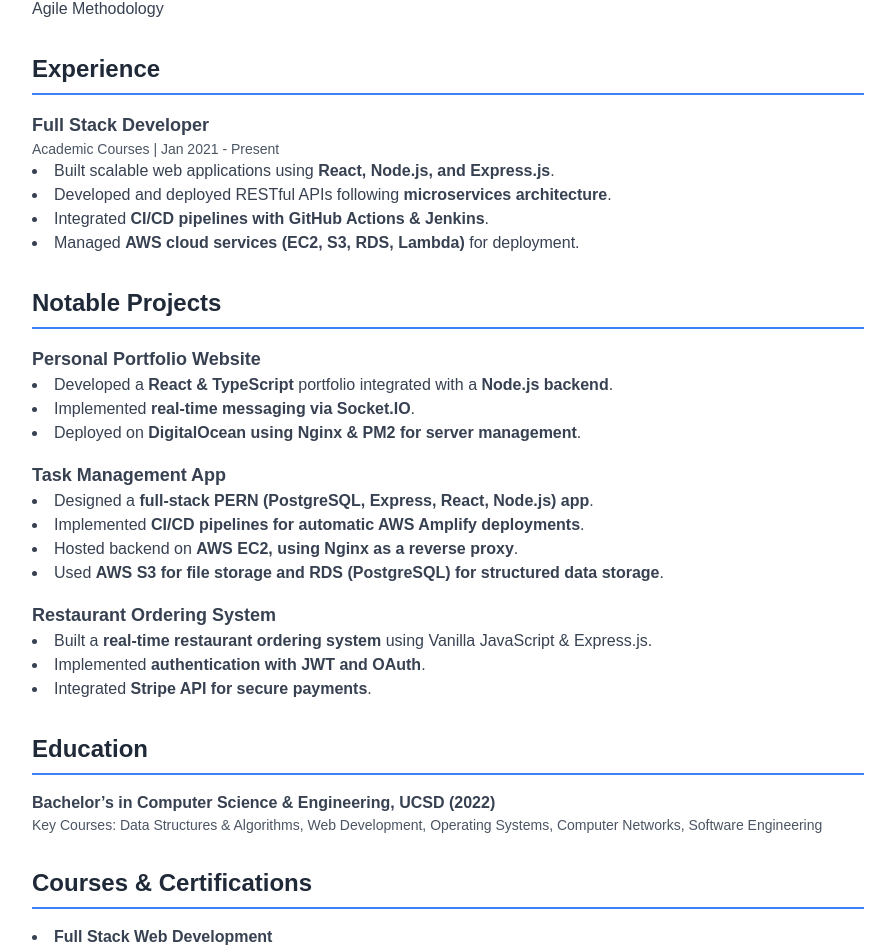
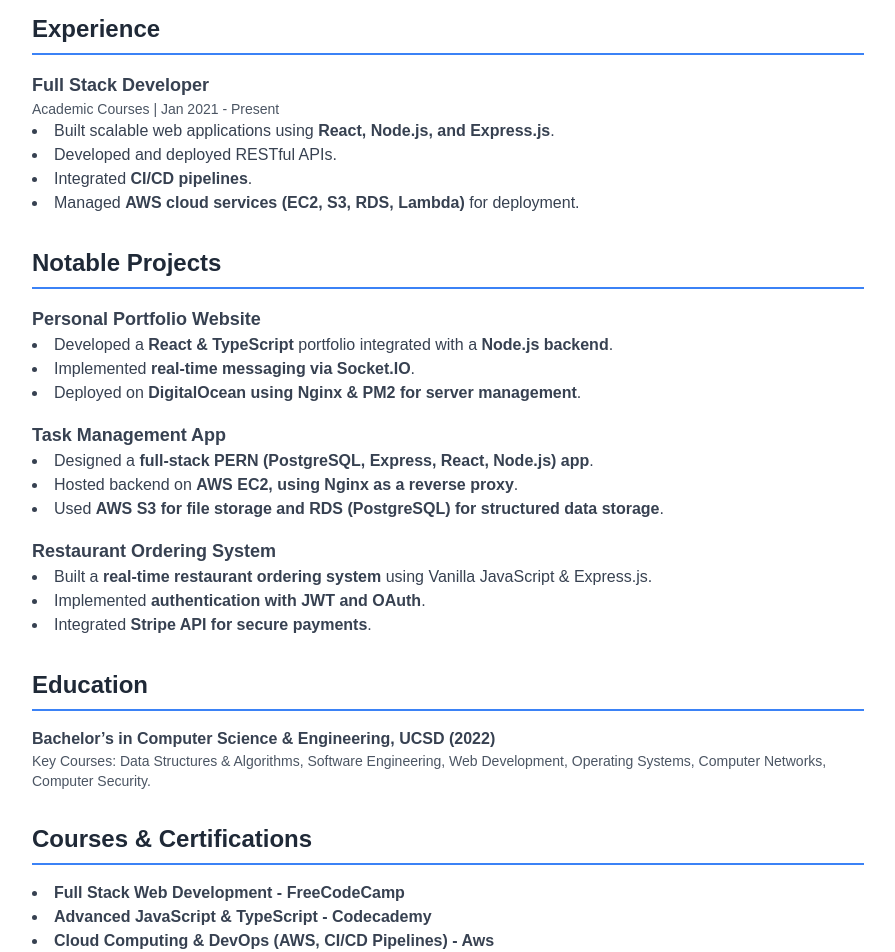
Before and after one commit to streda/personal-portfolio-production, a React (Create React App) app: page /resume in a window 1280 px wide. Shown: the part 605-1557 px from the top of the page, without its empty margins (192-1087 px from the left). Built offline with nearby package versions, Linux system fonts and the light colour scheme.

Commit message:
personal-portfolio-version

```diff
--- a/src/components/Projects.tsx
+++ b/src/components/Projects.tsx
@@ -6,7 +6,7 @@
     title: 'Portfolio Website',
     description:
       'My personal portfolio website showcasing my skills and projects.',
-    technologies: ['React', 'TypeScript', 'Tailwind CSS', 'Digital Ocean'],
+    technologies: ['React', 'TypeScript', 'Websocket', 'Tailwind CSS', 'Digital Ocean'],
     githubLink: 'https://github.com/streda/personal-portfolio-production.git',
     liveDemo: 'https://stredaweb.dev/'
   },
@@ -31,7 +31,7 @@
     title: 'To-do List App',
     description:
       'A digital tool that allows users to create and manage lists of tasks they need to complete, such as marking items as finished and active.',
-    technologies: ['React', 'Redux', 'JavaScript', 'Node.js', 'PostgreSQL','AWS', 'Web Socket'],
+    technologies: ['React', 'JavaScript', 'Node.js', 'PostgreSQL', 'AWS'],
     githubLink: 'https://github.com/streda/to-do-list.git',
     liveDemo: 'https://mytodolistapps.com'
   }
--- a/src/components/Resume.tsx
+++ b/src/components/Resume.tsx
@@ -35,11 +35,10 @@
             <li>React (Hooks, Context API, Redux)</li>
             <li>Node.js</li>
             <li>Express.js</li>
-            <li>Microservices Architecture</li>
             <li>SQL Server & PostgreSQL</li>
             <li>MongoDB (NoSQL)</li>
             <li>RESTful APIs & GraphQL</li>
-            <li>CI/CD Pipelines (Jenkins, GitHub Actions)</li>
+            <li>CI/CD Pipelines</li>
             <li>Unit Testing (Jest, Mocha)</li>
             <li>AWS (EC2, S3, RDS, Lambda, Amplify)</li>
             <li>Software Configuration Management (Git, GitLab, Github)</li>
@@ -59,8 +58,8 @@
               <p className="text-sm text-gray-600">Academic Courses | Jan 2021 - Present</p>
               <ul className="list-disc list-inside">
                 <li>Built scalable web applications using <strong>React, Node.js, and Express.js</strong>.</li>
-                <li>Developed and deployed RESTful APIs following <strong>microservices architecture</strong>.</li>
-                <li>Integrated <strong>CI/CD pipelines with GitHub Actions & Jenkins</strong>.</li>
+                <li>Developed and deployed RESTful APIs.</li>
+                <li>Integrated <strong>CI/CD pipelines</strong>.</li>
                 <li>Managed <strong>AWS cloud services (EC2, S3, RDS, Lambda)</strong> for deployment.</li>
               </ul>
             </div>
@@ -86,7 +85,6 @@
               <h3 className="text-lg font-semibold">Task Management App</h3>
               <ul className="list-disc list-inside">
                 <li>Designed a <strong>full-stack PERN (PostgreSQL, Express, React, Node.js) app</strong>.</li>
-                <li>Implemented <strong>CI/CD pipelines for automatic AWS Amplify deployments</strong>.</li>
                 <li>Hosted backend on <strong>AWS EC2, using Nginx as a reverse proxy</strong>.</li>
                 <li>Used <strong>AWS S3 for file storage and RDS (PostgreSQL) for structured data storage</strong>.</li>
               </ul>
@@ -112,7 +110,7 @@
             <strong>Bachelor’s in Computer Science & Engineering, UCSD (2022)</strong>
           </p>
           <p className="text-gray-600 text-sm">
-            Key Courses: Data Structures & Algorithms, Web Development, Operating Systems, Computer Networks, Software Engineering
+            Key Courses: Data Structures & Algorithms, Software Engineering, Web Development, Operating Systems, Computer Networks, Computer Security.
           </p>
         </section>
 
@@ -122,9 +120,9 @@
             Courses & Certifications
           </h2>
           <ul className="list-disc list-inside text-gray-700">
-            <li><strong>Full Stack Web Development</strong></li>
-            <li><strong>Advanced JavaScript & TypeScript</strong></li>
-            <li><strong>Cloud Computing & DevOps (AWS, CI/CD Pipelines)</strong></li>
+            <li><strong>Full Stack Web Development - FreeCodeCamp</strong></li>
+            <li><strong>Advanced JavaScript & TypeScript - Codecademy </strong></li>
+            <li><strong>Cloud Computing & DevOps (AWS, CI/CD Pipelines) - Aws</strong></li>
           </ul>
         </section>
 
```
